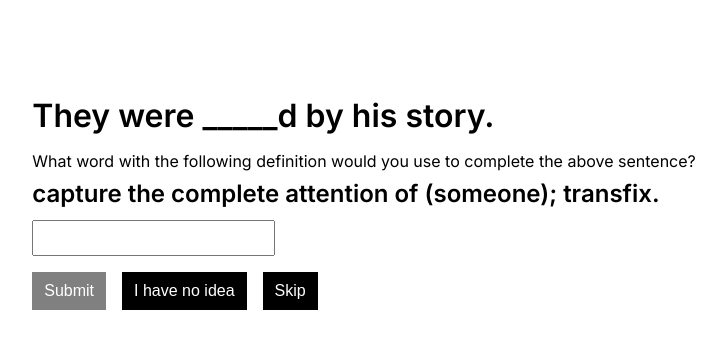
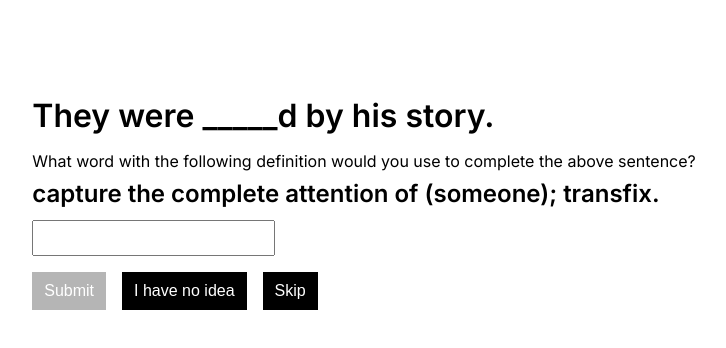
Before and after one commit to dierat/drawing-a-blank, a Next.js app: page / in a window 1280 px wide. Shown: the top 348 px of the page, without its empty margins (276-1002 px from the left). Built offline with nearby package versions, Linux system fonts and the light colour scheme.

Commit message:
use custom gray for disabled button state

```diff
--- a/src/styles/globals.css
+++ b/src/styles/globals.css
@@ -32,7 +32,7 @@ button {
 }
 
 button:disabled {
-  background-color: gray;
-  border-color: gray;
+  background-color: #b5b5b5;
+  border-color: #b5b5b5;
   cursor: not-allowed;
 }
```
